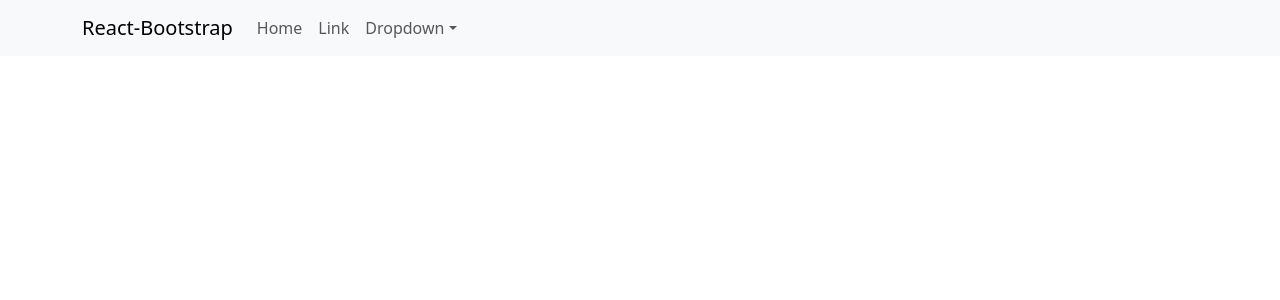
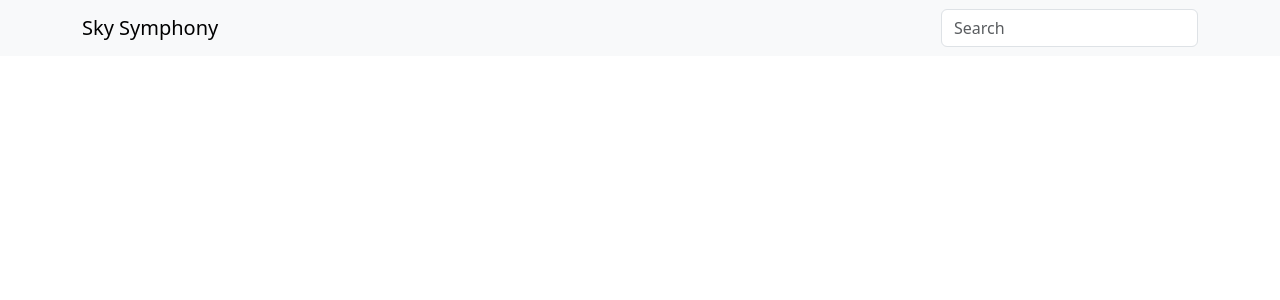
Before and after one commit to pinkyCodes/weather-app, a React (Vite) app: page / in a window 1280 px wide. Shown: the top 300 px of the page. Built offline with nearby package versions, Linux system fonts and the light colour scheme.

Commit message:
feat: add navigation-bar initial structure

```diff
--- a/src/components/navbar/navigation-bar.tsx
+++ b/src/components/navbar/navigation-bar.tsx
@@ -1,34 +1,42 @@
 import Container from 'react-bootstrap/Container';
-import Nav from 'react-bootstrap/Nav';
+// import Nav from 'react-bootstrap/Nav';
 import Navbar from 'react-bootstrap/Navbar';
-import NavDropdown from 'react-bootstrap/NavDropdown';
+// import NavDropdown from 'react-bootstrap/NavDropdown';
+import Search from '../search/search';
+
 
 const NavigationBar = () => {
     return (
-        <Navbar expand="lg" className="bg-body-tertiary">
+        // <Navbar expand="lg" className="bg-body-tertiary">
+        //     <Container>
+        //         <Navbar.Brand href="#home">React-Bootstrap</Navbar.Brand>
+        //         <Navbar.Toggle aria-controls="basic-navbar-nav" />
+        //         <Navbar.Collapse id="basic-navbar-nav">
+        //             <Nav className="me-auto">
+        //                 <Nav.Link href="#home">Home</Nav.Link>
+        //                 <Nav.Link href="#link">Link</Nav.Link>
+        //                 <NavDropdown title="Dropdown" id="basic-nav-dropdown">
+        //                     <NavDropdown.Item href="#action/3.1">Action</NavDropdown.Item>
+        //                     <NavDropdown.Item href="#action/3.2">
+        //                         Another action
+        //                     </NavDropdown.Item>
+        //                     <NavDropdown.Item href="#action/3.3">Something</NavDropdown.Item>
+        //                     <NavDropdown.Divider />
+        //                     <NavDropdown.Item href="#action/3.4">
+        //                         Separated link
+        //                     </NavDropdown.Item>
+        //                 </NavDropdown>
+        //             </Nav>
+        //         </Navbar.Collapse>
+        //     </Container>
+        // </Navbar>
+        <Navbar sticky="top" expand="lg" className="bg-body-tertiary">
             <Container>
-                <Navbar.Brand href="#home">React-Bootstrap</Navbar.Brand>
-                <Navbar.Toggle aria-controls="basic-navbar-nav" />
-                <Navbar.Collapse id="basic-navbar-nav">
-                    <Nav className="me-auto">
-                        <Nav.Link href="#home">Home</Nav.Link>
-                        <Nav.Link href="#link">Link</Nav.Link>
-                        <NavDropdown title="Dropdown" id="basic-nav-dropdown">
-                            <NavDropdown.Item href="#action/3.1">Action</NavDropdown.Item>
-                            <NavDropdown.Item href="#action/3.2">
-                                Another action
-                            </NavDropdown.Item>
-                            <NavDropdown.Item href="#action/3.3">Something</NavDropdown.Item>
-                            <NavDropdown.Divider />
-                            <NavDropdown.Item href="#action/3.4">
-                                Separated link
-                            </NavDropdown.Item>
-                        </NavDropdown>
-                    </Nav>
-                </Navbar.Collapse>
+                <Navbar.Brand href="home">Sky Symphony</Navbar.Brand>
+                <Search />
             </Container>
         </Navbar>
     );
-}
+};
 
 export default NavigationBar;
--- /dev/null
+++ b/src/components/search/search.tsx
@@ -0,0 +1,25 @@
+import Form from 'react-bootstrap/Form';
+// import Button from 'react-bootstrap/Button';
+import Row from 'react-bootstrap/Row';
+import Col from 'react-bootstrap/Col';
+
+const Search = () => {
+    return (
+        <Form>
+            <Row>
+                <Col xs="auto">
+                    <Form.Control
+                        type="text"
+                        placeholder="Search"
+                        className="mr-sm-2"
+                    />
+                </Col>
+                {/* <Col xs="auto">
+            <Button type="submit">Submit</Button>
+        </Col> */}
+            </Row>
+        </Form>
+    )
+}
+
+export default Search;
```
Also changed, not shown: src/components/time-and-date/time-and-date.tsx (added, +7 -0 lines).
